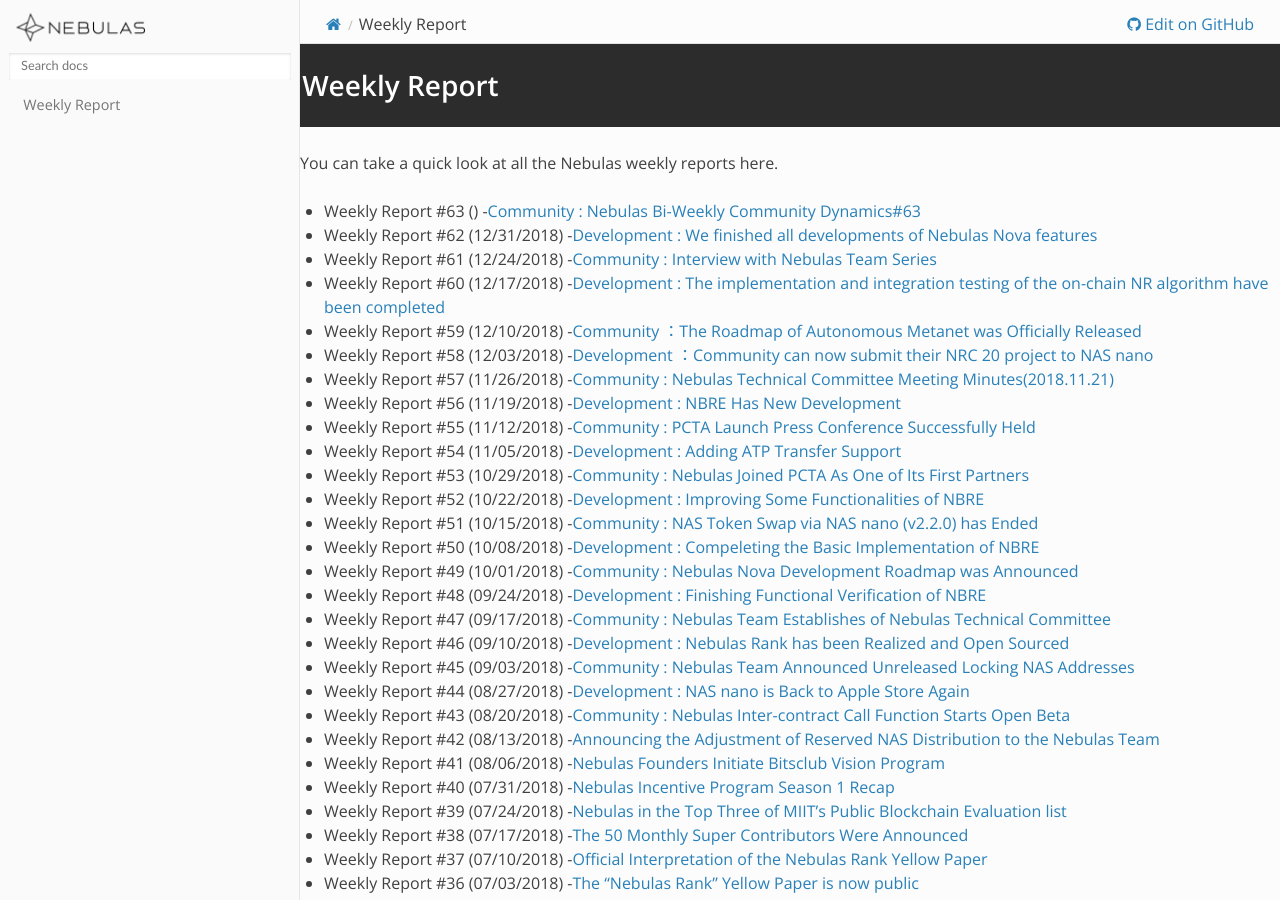
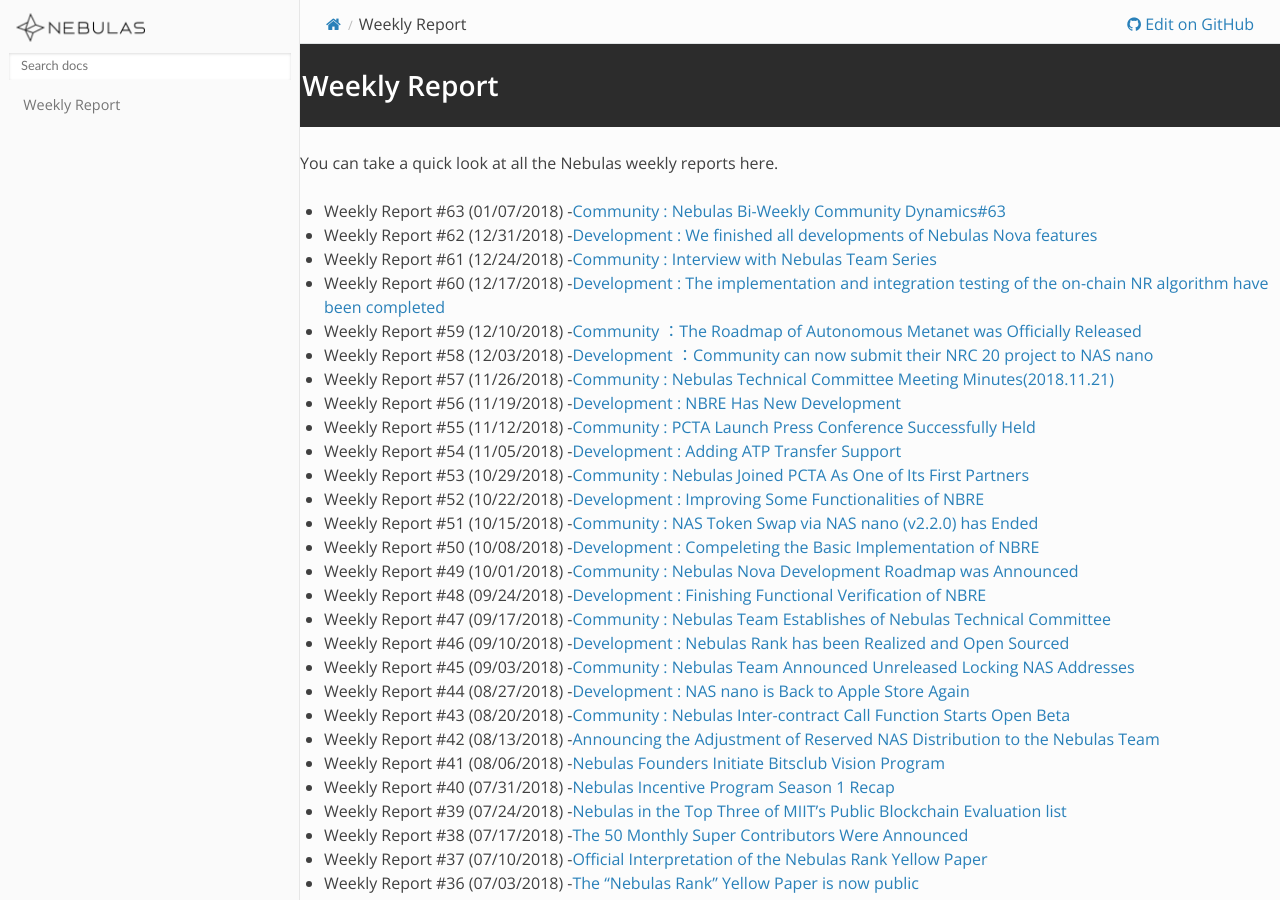
Before and after one commit to nebulasio/nebdocs, a Sphinx documentation site: the page built from docs/community/weekly-report.md, in a window 1280 px wide and 900 px high. Built offline with Sphinx 7.4.7 and the Read the Docs theme 2.0.0, drawn with Linux system fonts in a browser that asks for light colours; pages that are not in the unit, such as notebooks, are missing from menus.

Commit message:
Update weekly-report.md

```diff
--- a/docs/community/weekly-report.md
+++ b/docs/community/weekly-report.md
@@ -3,7 +3,7 @@
 You can take a quick look at all the Nebulas weekly reports here.
 
 
-- Weekly Report #63 () -[Community : Nebulas Bi-Weekly Community Dynamics#63](https://medium.com/p/63938b990745/edit)
+- Weekly Report #63 (01/07/2018) -[Community : Nebulas Bi-Weekly Community Dynamics#63](https://medium.com/p/63938b990745/edit)
 - Weekly Report #62 (12/31/2018) -[Development : We finished all developments of Nebulas Nova features](https://medium.com/nebulasio/nebulas-bi-weekly-development-commits-62-dbd919193806)
 - Weekly Report #61 (12/24/2018) -[Community : Interview with Nebulas Team Series](https://medium.com/nebulasio/nebulas-bi-weekly-community-dynamics-61-e209af7a1ef2)
 - Weekly Report #60 (12/17/2018) -[Development : The implementation and integration testing of the on-chain NR algorithm have been completed](https://medium.com/nebulasio/nebulas-bi-weekly-development-commits-60-62557de76f08)
```
